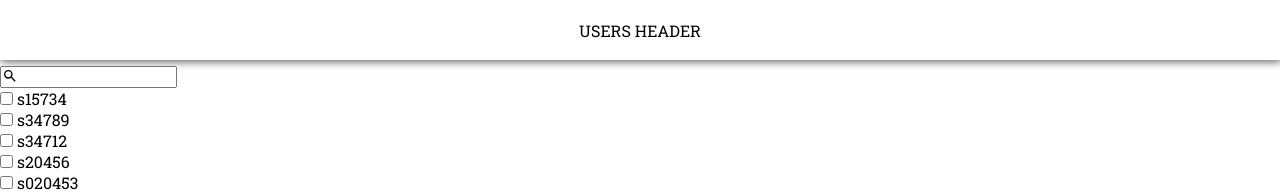
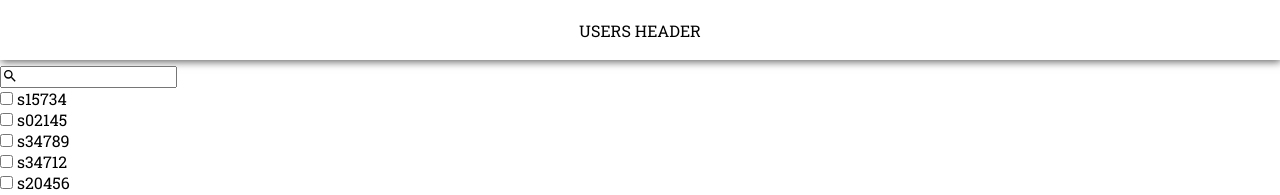
Before and after one commit to benstonemountain/userlistV2, an Angular app: page / in a window 1280 px wide. Shown: the top 195 px of the page. Built offline with nearby package versions, Linux system fonts and the light colour scheme.

Commit message:
added length restriction to the search function

```diff
--- a/src/app/components/aside/aside.component.ts
+++ b/src/app/components/aside/aside.component.ts
@@ -21,9 +21,14 @@ export class AsideComponent {
 
 
   onSearch() {
-    this.filteredUsers = this.users.filter((item) =>
-      item.id.toLowerCase().includes(this.textByUser.toLowerCase())
-    );
+
+    if (this.textByUser.length >= 3) {
+      this.filteredUsers = this.users.filter((item) =>
+        item.id.toLowerCase().includes(this.textByUser.toLowerCase())
+      );
+    } else if (this.textByUser.length <= 2 && this.textByUser.length > 0) {
+      this.filteredUsers = this.users;
+    }
   }
 
   onUserIdSelect(userId: string) {
--- a/src/app/services/user.service.ts
+++ b/src/app/services/user.service.ts
@@ -11,6 +11,12 @@ export class UserService {
       name: 'Piszkos Fred',
       age: 50,
       isLoggedIn: true,
+    },
+    {
+      id: 's02145',
+      name: 'Bradley Tamás',
+      age: 43,
+      isLoggedIn: false,
     },
 
     {
@@ -43,6 +49,7 @@ export class UserService {
       age: 42,
       isLoggedIn: false,
     },
+
   ];
 
   OnUserDetailsClicked: EventEmitter<User> = new EventEmitter<User>();
```
